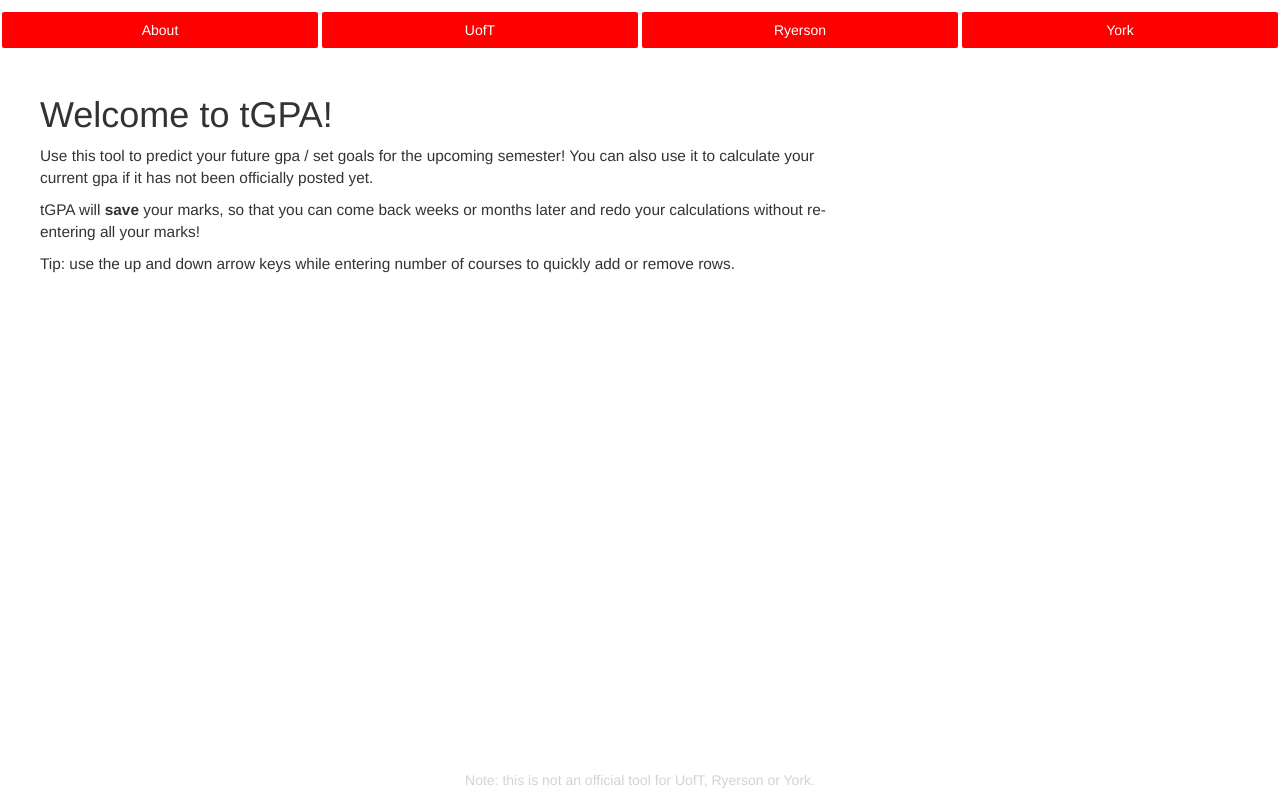
After one commit to ammar-a/gpa-calculator, a Django app: template grades/templates/about.html in a window 1280 px wide. The commit adds this page. Run offline with Django 3.2, Linux system fonts and the light colour scheme; the template is opened without the code that fills it: most values are stand-ins (such as "Sample title", 1, 10 or a date in 2020); some libraries are stand-ins or nearby versions.

Commit message:
Add about page

```diff
--- a/grades/static/grades/css/index.css
+++ b/grades/static/grades/css/index.css
@@ -33,13 +33,36 @@ body {
 input[type=submit] {
 	float: right;
 }
+
 input[name^="id_"] {
 	display: none;
 }
+
 #up, #down {
     border: 1px solid black;
 }
 
+#instructions {
+	padding: 2%;
+	font-size: 1.1em;
+	max-width: 70%;
+}
+
+#instructions h1 {
+	padding-bottom: : 2%;
+}
+#saved {
+	font-weight: bold;
+}
+
+#disclaimer {
+	color: lightgray;
+	text-align: center;
+	position: absolute;
+	bottom: 0;
+	left: 0;
+	width: 100%;
+}
 .dropdown-menu {
     width: 100%;
     min-width: initial;
--- a/grades/templates/about.html
+++ b/grades/templates/about.html
@@ -1,8 +1,19 @@
 {% extends "base.html" %}
 {% block content %}
 
-Use this calculator to predict your future gpa! When you click submit, the calculator
-will save your marks, meaning you can come back a minute, week or semesters later, and not have
-to re enter marks.
+<div id="instructions" >
+<h1>Welcome to tGPA!</h1>
+<p>Use this tool to predict your future gpa / set goals for the upcoming semester! You
+can also use it to calculate your current gpa if it has not been officially posted yet.</p>
+
+<p>tGPA will <span id="saved"> save</span> your marks, so that you can come back weeks
+or months later and redo your calculations without re-entering all your marks!</p>
+
+<p>Tip: use the up and down arrow keys while entering number of courses to quickly add or remove
+rows.</p>
+
+</div>
+
+<p id="disclaimer">Note: this is not an official tool for UofT, Ryerson or York.</p>
 
 {% endblock %}
--- /dev/null
+++ b/grades/templates/base.html
@@ -0,0 +1,33 @@
+<!DOCTYPE html>
+<html>
+<head>
+	<title>GPA Calculator</title></title>
+	<meta name="viewport" content="width=device-width, initial-scale=1">
+	<link rel="stylesheet" href="https://maxcdn.bootstrapcdn.com/bootstrap/3.3.7/css/bootstrap.min.css">
+	<script src="https://ajax.googleapis.com/ajax/libs/jquery/3.1.1/jquery.min.js"></script>
+	<script src="https://maxcdn.bootstrapcdn.com/bootstrap/3.3.7/js/bootstrap.min.js"></script>
+	{% load static %}
+	<link rel="stylesheet" type="text/css" href="{% static "grades/css/index.css" %}">
+
+
+</head>
+<body class="container-fluid">
+<div class="header">
+		<div class="row">
+		<ul>
+      <li><a class="col-xs-3" href="about" id="about">About</a></li>
+			<li><a class="col-xs-3" href="uoft">UofT</a></li>
+			<li><a class="col-xs-3" href="ryerson">Ryerson</a></li>
+			<li><a class="col-xs-3" href="york">York</a></li>
+		</ul>
+		</div>
+</div>
+{% block content %}{% endblock %}
+</body>
+
+<script>
+$("a[href='{{ active }}'").attr("class",function(n, v){
+  return v + " active";
+});
+</script>
+</html>
```
